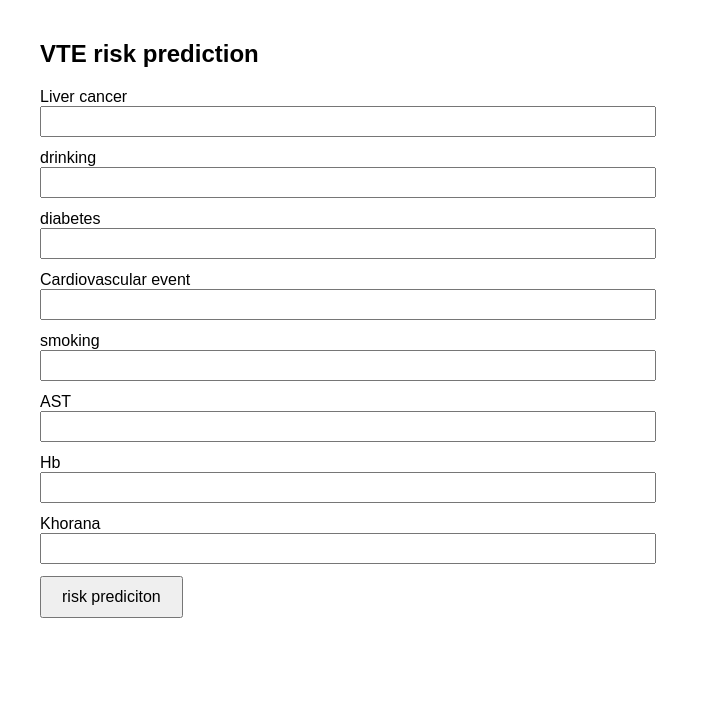
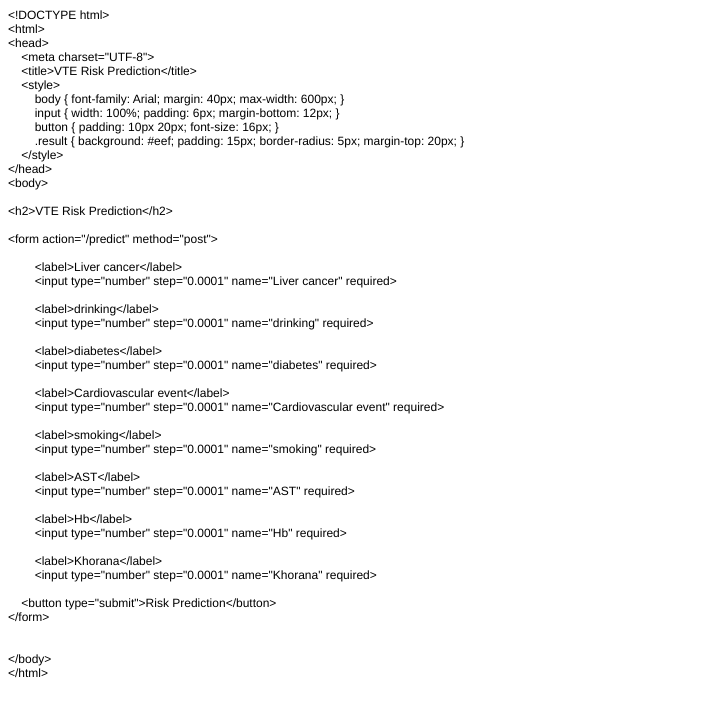
Before and after one commit to Zi1108123/VTE_web, a FastAPI app: page / in a window 1280 px wide. Shown: the top 717 px of the page, without its empty margins (0-711 px from the left). Run offline with FastAPI, Linux system fonts and the light colour scheme.

Commit message:
Add files via upload

```diff
--- a/templates/index.html
+++ b/templates/index.html
@@ -1,30 +1,48 @@
-<!DOCTYPE html>
+<!DOCTYPE html PUBLIC "-//W3C//DTD HTML 4.01//EN" "http://www.w3.org/TR/html4/strict.dtd">
 <html>
 <head>
-    <title>VTE Risk Prediction</title>
-    <style>
-        body { font-family: Arial; margin: 40px; max-width: 600px; }
-        input { width: 100%; padding: 6px; margin-bottom: 12px; }
-        button { padding: 10px 20px; font-size: 16px; }
-        .result { background: #eef; padding: 15px; border-radius: 5px; margin-top: 20px; }
-    </style>
+  <meta http-equiv="Content-Type" content="text/html; charset=utf-8">
+  <meta http-equiv="Content-Style-Type" content="text/css">
+  <title></title>
+  <meta name="Generator" content="Cocoa HTML Writer">
+  <meta name="CocoaVersion" content="2575.7">
+  <style type="text/css">
+    p.p1 {margin: 0.0px 0.0px 0.0px 0.0px; font: 12.0px Helvetica}
+    p.p2 {margin: 0.0px 0.0px 0.0px 0.0px; font: 12.0px Helvetica; min-height: 14.0px}
+  </style>
 </head>
 <body>
-    <h2>VTE risk prediction</h2>
-    <form action="/predict" method="post">
-
-        {% for f in features %}
-        <label>{{ f }}</label>
-        <input type="number" step="0.0001" name="{{ f }}" required>
-        {% endfor %}
-
-        <button type="submit">risk prediciton</button>
-    </form>
-
-    {% if result is defined %}
-    <div class="result">
-        <h3>Prediciton：VTE risk = {{ result }}</h3>
-    </div>
-    {% endif %}
+<p class="p1">&lt;!DOCTYPE html&gt;</p>
+<p class="p1">&lt;html&gt;</p>
+<p class="p1">&lt;head&gt;</p>
+<p class="p1"><span class="Apple-converted-space">    </span>&lt;meta charset="UTF-8"&gt;</p>
+<p class="p1"><span class="Apple-converted-space">    </span>&lt;title&gt;VTE Risk Prediction&lt;/title&gt;</p>
+<p class="p1"><span class="Apple-converted-space">    </span>&lt;style&gt;</p>
+<p class="p1"><span class="Apple-converted-space">        </span>body { font-family: Arial; margin: 40px; max-width: 600px; }</p>
+<p class="p1"><span class="Apple-converted-space">        </span>input { width: 100%; padding: 6px; margin-bottom: 12px; }</p>
+<p class="p1"><span class="Apple-converted-space">        </span>button { padding: 10px 20px; font-size: 16px; }</p>
+<p class="p1"><span class="Apple-converted-space">        </span>.result { background: #eef; padding: 15px; border-radius: 5px; margin-top: 20px; }</p>
+<p class="p1"><span class="Apple-converted-space">    </span>&lt;/style&gt;</p>
+<p class="p1">&lt;/head&gt;</p>
+<p class="p1">&lt;body&gt;</p>
+<p class="p2"><br></p>
+<p class="p1">&lt;h2&gt;VTE Risk Prediction&lt;/h2&gt;</p>
+<p class="p2"><br></p>
+<p class="p1">&lt;form action="/predict" method="post"&gt;</p>
+<p class="p1"><span class="Apple-converted-space">    </span>{% for f in features %}</p>
+<p class="p1"><span class="Apple-converted-space">        </span>&lt;label&gt;{{ f }}&lt;/label&gt;</p>
+<p class="p1"><span class="Apple-converted-space">        </span>&lt;input type="number" step="0.0001" name="{{ f }}" required&gt;</p>
+<p class="p1"><span class="Apple-converted-space">    </span>{% endfor %}</p>
+<p class="p1"><span class="Apple-converted-space">    </span>&lt;button type="submit"&gt;Risk Prediction&lt;/button&gt;</p>
+<p class="p1">&lt;/form&gt;</p>
+<p class="p2"><br></p>
+<p class="p1">{% if result is defined %}</p>
+<p class="p1"><span class="Apple-converted-space">    </span>&lt;div class="result"&gt;</p>
+<p class="p1"><span class="Apple-converted-space">        </span>&lt;h3&gt;Prediction: VTE Risk = {{ result }}&lt;/h3&gt;</p>
+<p class="p1"><span class="Apple-converted-space">    </span>&lt;/div&gt;</p>
+<p class="p1">{% endif %}</p>
+<p class="p2"><br></p>
+<p class="p1">&lt;/body&gt;</p>
+<p class="p1">&lt;/html&gt;</p>
 </body>
 </html>
```
